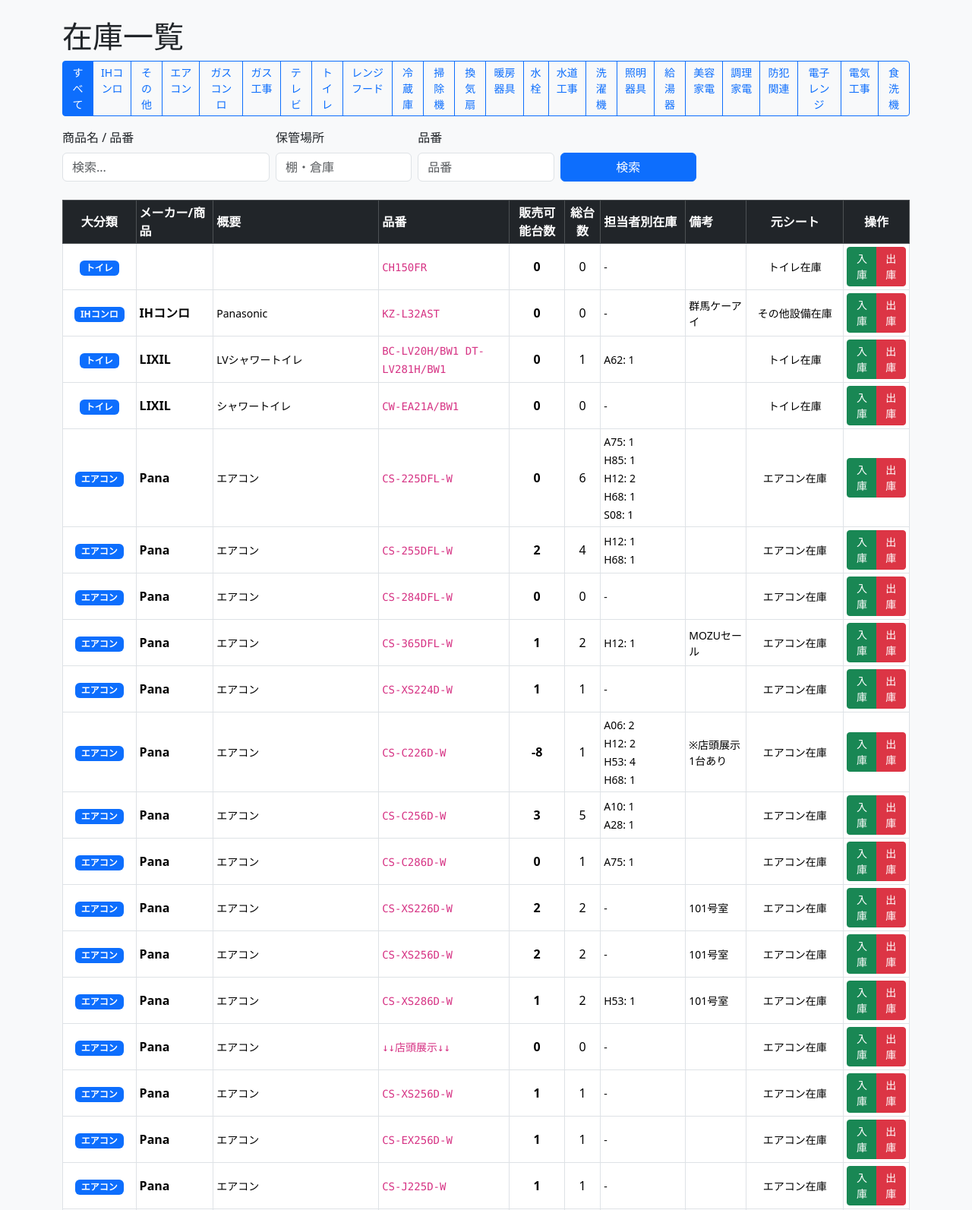
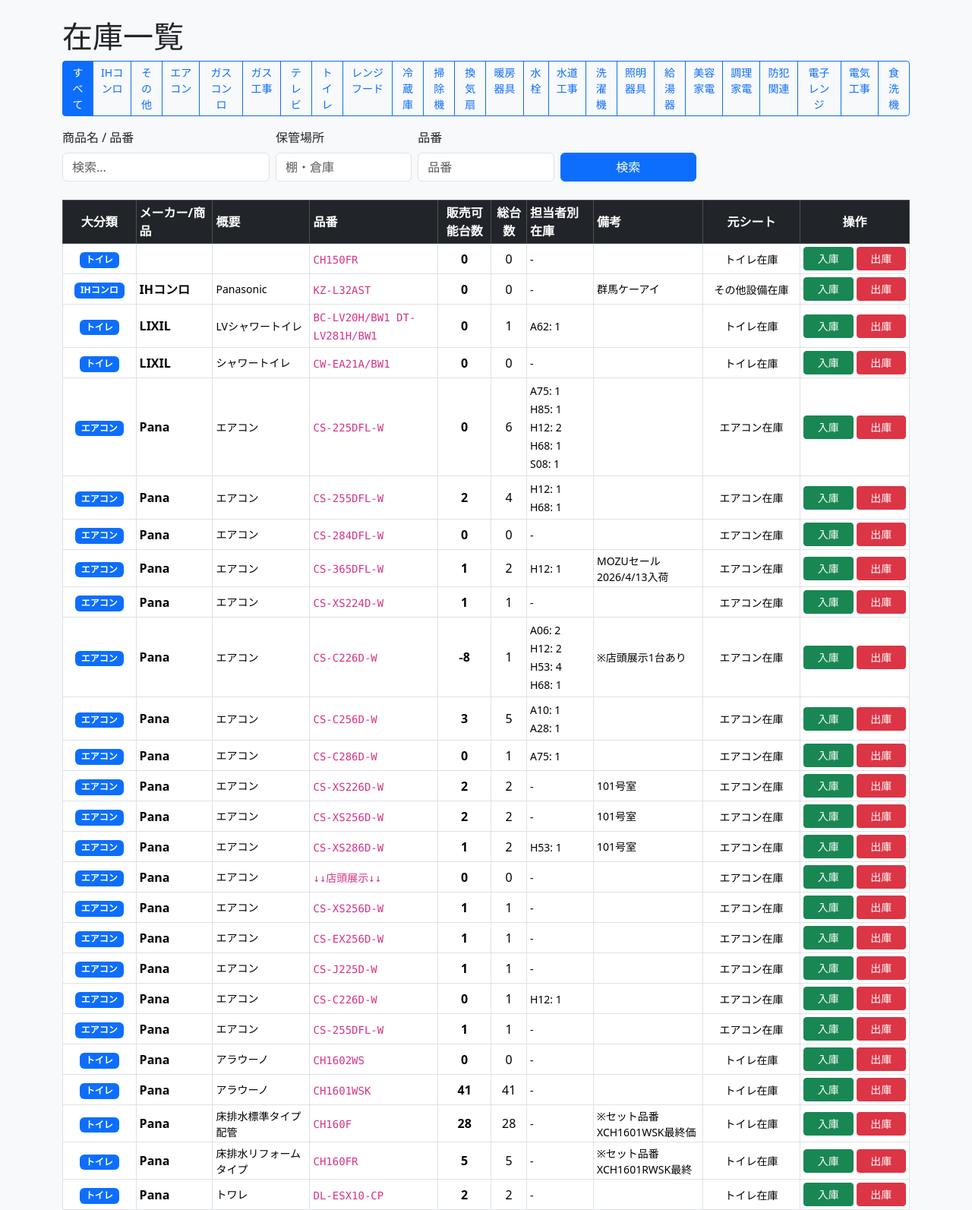
Before and after one commit to 970628809/Inventory, a Flask app: page /inventory in a window 1280 px wide. Shown: the part 56-1649 px from the top of the page at 76% size. Run offline with Flask 2, Linux system fonts and the light colour scheme; data comes from the database, SQL or seed files in the repository.

Commit message:
edit check view3

```diff
--- a/inventory_app/static/style.css
+++ b/inventory_app/static/style.css
@@ -53,14 +53,25 @@ body {
   width: 4rem;
 }
 
+.stock-table-overview {
+  max-width: 8rem;
+  width: 8rem;
+}
+
+td.stock-table-overview small {
+  display: block;
+  max-height: 2.5rem;
+  overflow: hidden;
+}
+
 .stock-table-staff {
-  max-width: 7rem;
-  width: 7rem;
+  max-width: 5.5rem;
+  width: 5.5rem;
 }
 
 .stock-table-notes {
-  max-width: 5rem;
-  width: 5rem;
+  max-width: 9rem;
+  width: 9rem;
 }
 
 td.stock-table-notes small {
@@ -73,3 +84,14 @@ td.stock-table-notes small {
   min-width: 8rem;
   white-space: nowrap;
 }
+
+.stock-table-actions-col {
+  min-width: 9rem;
+  width: 9rem;
+}
+
+.inventory-actions {
+  display: grid;
+  grid-template-columns: repeat(2, minmax(4rem, 1fr));
+  gap: 0.25rem;
+}
--- a/inventory_app/templates/inventory.html
+++ b/inventory_app/templates/inventory.html
@@ -40,14 +40,14 @@
         <tr>
           <th class="text-center">大分類</th>
           <th>メーカー/商品</th>
-          <th>概要</th>
+          <th class="stock-table-overview">概要</th>
           <th>品番</th>
           <th class="text-center">販売可能台数</th>
           <th class="text-center">総台数</th>
           <th class="stock-table-staff">担当者別在庫</th>
           <th class="stock-table-notes">備考</th>
           <th class="text-center stock-table-source">元シート</th>
-          <th class="text-center">操作</th>
+          <th class="text-center stock-table-actions-col">操作</th>
         </tr>
       </thead>
       <tbody>
@@ -67,17 +67,17 @@
           <tr class="{{ status_color }}">
             <td class="text-center"><span class="badge bg-primary">{{ product.big_category }}</span></td>
             <td><strong>{{ product.maker_or_product }}</strong></td>
-            <td><small>{{ product.overview }}</small></td>
+            <td class="stock-table-overview"><small>{{ product.overview }}</small></td>
             <td><code>{{ product.sku }}</code></td>
             <td class="text-center"><strong>{{ product.available_stock }}</strong></td>
             <td class="text-center">{{ product.total_stock }}</td>
             <td class="stock-table-staff"><small>{{ product.staff_stock_json | format_staff_stock }}</small></td>
             <td class="stock-table-notes"><small>{{ product.notes }}</small></td>
             <td class="text-center stock-table-source"><small>{{ product.source_sheet }}</small></td>
-            <td>
-              <div class="btn-group btn-group-sm" role="group">
-                <a href="{{ url_for('stock_operate', product_id=product.id, type='inbound') }}" class="btn btn-success" title="入庫">入庫</a>
-                <a href="{{ url_for('stock_operate', product_id=product.id, type='outbound') }}" class="btn btn-danger" title="出庫">出庫</a>
+            <td class="stock-table-actions-col">
+              <div class="inventory-actions" role="group">
+                <a href="{{ url_for('stock_operate', product_id=product.id, type='inbound') }}" class="btn btn-sm btn-success" title="入庫">入庫</a>
+                <a href="{{ url_for('stock_operate', product_id=product.id, type='outbound') }}" class="btn btn-sm btn-danger" title="出庫">出庫</a>
               </div>
             </td>
           </tr>
--- a/inventory_app/templates/stocktaking.html
+++ b/inventory_app/templates/stocktaking.html
@@ -52,7 +52,7 @@
         <tr>
           <th class="text-center">大分類</th>
           <th>メーカー/商品</th>
-          <th>概要</th>
+          <th class="stock-table-overview">概要</th>
           <th>品番</th>
           <th class="text-center">現在在庫</th>
           <th class="text-center">総台数</th>
@@ -67,7 +67,7 @@
           <tr id="product-{{ product.id }}" class="{% if product.id in checked_product_ids %}table-success{% endif %}">
             <td class="text-center"><span class="badge bg-primary">{{ product.big_category }}</span></td>
             <td><strong>{{ product.maker_or_product }}</strong></td>
-            <td><small>{{ product.overview }}</small></td>
+            <td class="stock-table-overview"><small>{{ product.overview }}</small></td>
             <td><code>{{ product.sku }}</code></td>
             <td class="text-center"><strong>{{ product.current_stock }}</strong></td>
             <td class="text-center">{{ product.total_stock }}</td>
```
